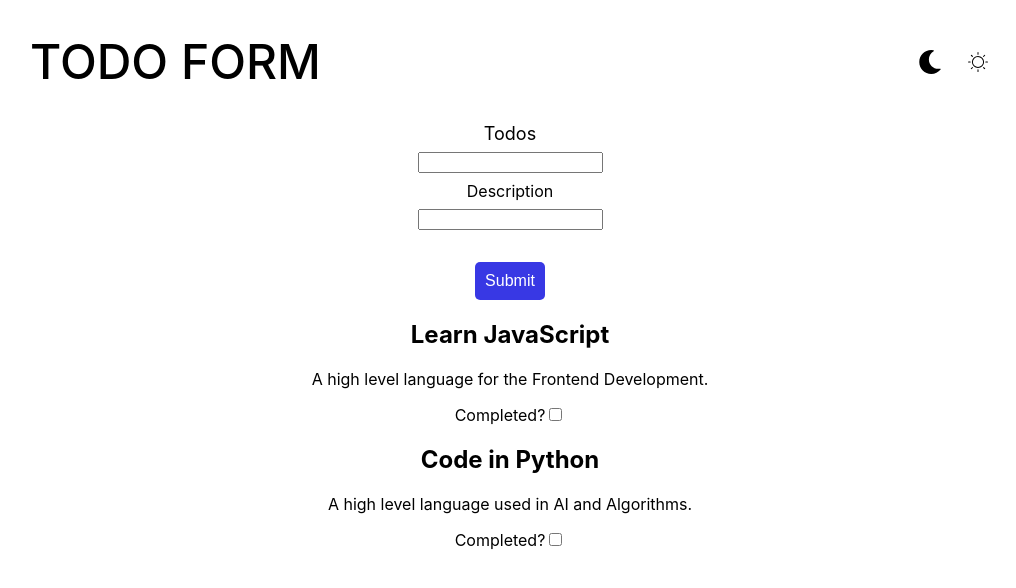
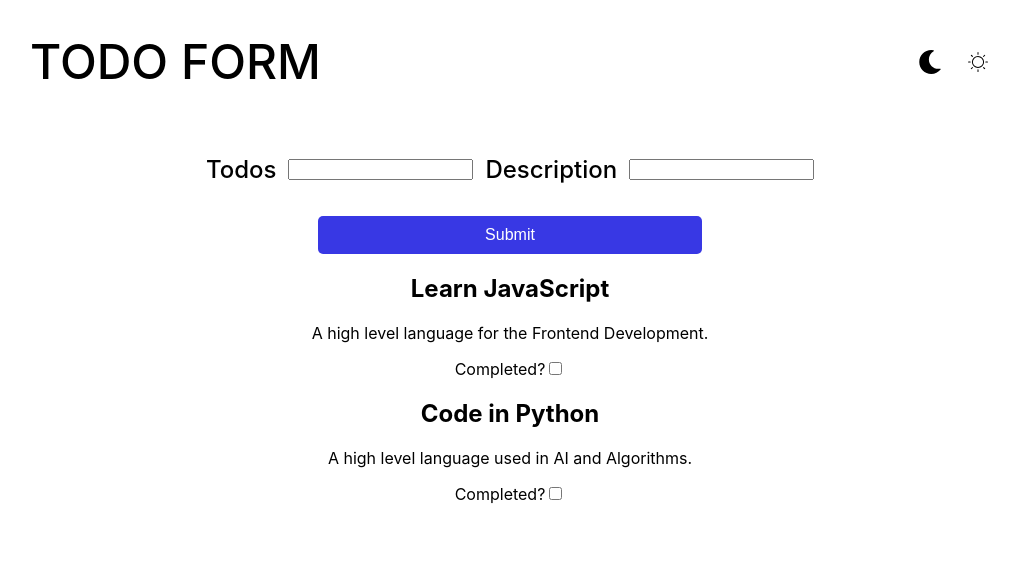
Before and after one commit to Bloom-Sayiorri/to-do-list, a React (Create React App) app: page / in a window 1280 px wide. Shown: the top 588 px of the page, without its empty margins (130-1146 px from the left). Built offline with nearby package versions, Linux system fonts and the light colour scheme.

Commit message:
submit button styling

```diff
--- a/src/styles/form.css
+++ b/src/styles/form.css
@@ -21,15 +21,15 @@
 
 .questions {
     display: flex;
-    flex-direction: column;
+    justify-content: center;
+    flex-direction: row;
+    margin-top: 2rem;
     border: none;
     border-radius: 10px;
     align-items: center;
     gap: 0.5em;
-}
-
-.todo_label {
-    font-size: large;
+    font-weight: 500;
+    font-size: x-large;
 }
 
 .submit_btn {
@@ -40,4 +40,5 @@
     color: white;
     font-size: 1rem;
     padding: 10px;
+    width: 30%;
 }
```
